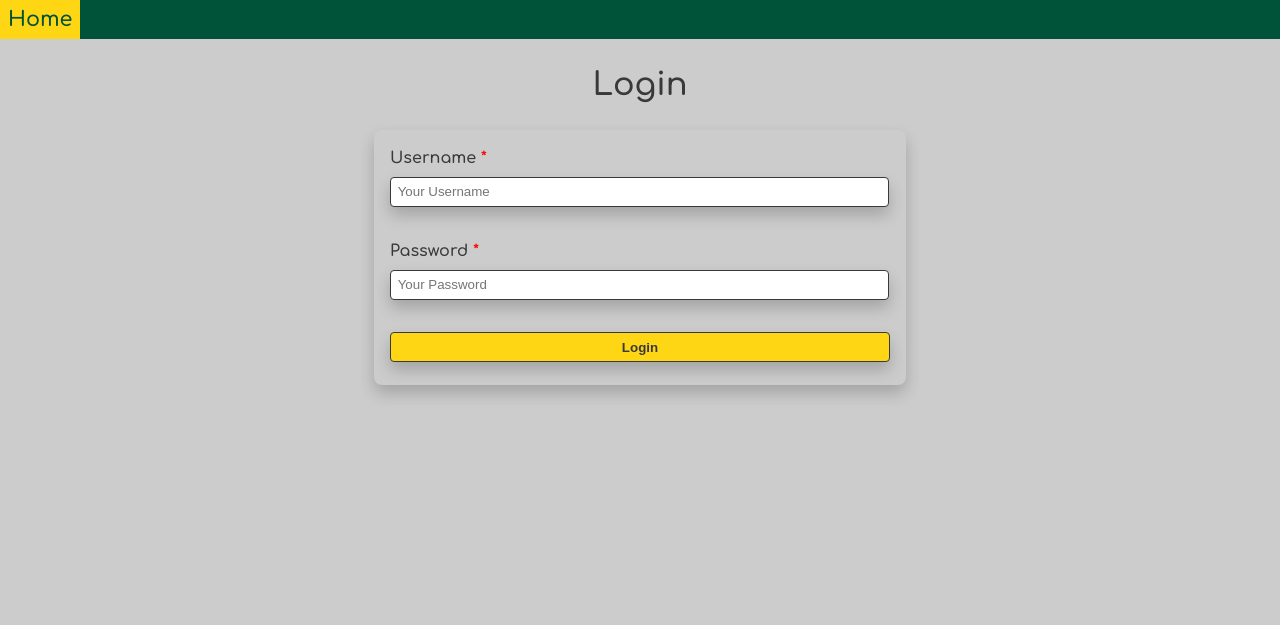
After one commit to mmoomocow/digital-commendations, a Django app: template users/templates/users/login.html in a window 1280 px wide. The commit adds this page. Shown: the top 625 px of the page. Run offline with Django 4.2, Linux system fonts and the light colour scheme; the template is opened without the code that fills it, so the values that code supplies are empty; parts of the project's set-up code (start-up, migrations or seed data) failed here and were passed over.

Commit message:
Front end for login page
Signed-off-by: mmoomocow <44288823+mmoomocow@users.noreply.github.com>

```diff
--- a/home/static/css/base.css
+++ b/home/static/css/base.css
@@ -74,3 +74,9 @@ footer {
 	bottom: 0;
 	width: 100%;
 }
+
+/* Style for required field abbreviations */
+.requiredField {
+	color: red;
+	text-decoration: none;
+}
--- a/home/static/css/base.min.css
+++ b/home/static/css/base.min.css
@@ -1 +1 @@
-@import url(https://fonts.googleapis.com/css2?family=Comfortaa:wght@600&display=swap);:root{--color-gold:#FFD614;--color-green:#005239;--color-grey-light:#cccccc;--color-grey-dark:#393939}.right{float:right}.left{float:left}.textCenter{text-align:center}.textRight{text-align:right}.textLeft{text-align:left}body,html{margin:0;padding:0;font-family:Comfortaa,sans-serif;font-size:16px;line-height:1.5;background-color:var(--color-grey-light);color:var(--color-grey-dark);min-height:100vh;max-width:100vw;overflow-x:hidden;position:relative}nav{background-color:var(--color-green);font-size:1.3em}nav a{display:inline-block;padding:.25rem .5rem;text-decoration:none;background-color:var(--color-green);color:var(--color-gold);transition:background-color .3s ease-in,color .3s ease-in}nav a:hover{background-color:var(--color-gold);color:var(--color-green)}main{padding-bottom:14.5vw;width:80vw;margin-left:10vw}footer{height:14.5vh;background-color:var(--color-green);padding:1rem;color:var(--color-gold);text-align:center;position:absolute;bottom:0;width:100%}
+@import url(https://fonts.googleapis.com/css2?family=Comfortaa:wght@600&display=swap);:root{--color-gold:#FFD614;--color-green:#005239;--color-grey-light:#cccccc;--color-grey-dark:#393939}.right{float:right}.left{float:left}.textCenter{text-align:center}.textRight{text-align:right}.textLeft{text-align:left}body,html{margin:0;padding:0;font-family:Comfortaa,sans-serif;font-size:16px;line-height:1.5;background-color:var(--color-grey-light);color:var(--color-grey-dark);min-height:100vh;max-width:100vw;overflow-x:hidden;position:relative}nav{background-color:var(--color-green);font-size:1.3em}nav a{display:inline-block;padding:.25rem .5rem;text-decoration:none;background-color:var(--color-green);color:var(--color-gold);transition:background-color .3s ease-in,color .3s ease-in}nav a:hover{background-color:var(--color-gold);color:var(--color-green)}main{padding-bottom:14.5vw;width:80vw;margin-left:10vw}footer{height:14.5vh;background-color:var(--color-green);padding:1rem;color:var(--color-gold);text-align:center;position:absolute;bottom:0;width:100%}.requiredField{color:red;text-decoration:none}
--- /dev/null
+++ b/users/static/users/css/login.min.css
@@ -0,0 +1 @@
+form{margin:0 auto;max-width:500px;padding:1rem;background-color:var(--color-grey-light);border-radius:.5rem;box-shadow:0 .5rem 1rem rgba(0,0,0,.2)}.formField{margin-bottom:2rem;width:100%}.formField:last-of-type{margin-bottom:0}form input{display:block;margin:.5em 0;padding:.5em;border:1px solid var(--color-grey-dark);border-radius:.25rem;box-shadow:0 .5rem 1rem rgba(0,0,0,.2);width:calc(100% - 1rem)}form #submit{width:100%;background-color:var(--color-gold);color:var(--color-grey-dark);font-weight:700;cursor:pointer}.errorMessage{color:red;font-weight:700;margin-bottom:1rem}
--- /dev/null
+++ b/users/templates/users/login.html
@@ -0,0 +1,42 @@
+{% extends 'base.html' %}
+{% load static %}
+
+{% comment %} HTML title {% endcomment %}
+{% block title %}Login{% endblock title %}
+{% comment %} Meta description {% endcomment %}
+{% block description %}Login to Bayfield High School's Digital Commendation system{% endblock description %}
+
+{% comment %} Content that goes in the HTML head {% endcomment %}
+{% block head %}
+	<link rel="stylesheet" href="{% static 'users/css/login.min.css' %}">
+	{% if success %}<meta http-equiv="refresh" content="3;/">{% endif %}
+{% endblock head %}
+
+{% comment %} H1 at top of page, page title {% endcomment %}
+{% block headerText %}Login{% endblock headerText %}
+
+{% comment %} Main content {% endcomment %}
+{% block content %}
+<div class="formContainer">
+	<form action="/users/login/" method="post">
+		{% csrf_token %}
+		<div class="formField">
+			<label for="username">Username <abbr class="requiredField" title="This field is required">*</abbr></label>
+			<input type="text" name="username" id="username" placeholder="Your Username" {% if username %}value={{username}}{% endif %} required/>
+		</div>
+		<div class="formField">
+			<label for="password">Password <abbr class="requiredField" title="This field is required">*</abbr></label>
+			<input type="password" name="password" id="password" placeholder="Your Password" required/>
+		</div>
+		{% comment %} Display the error message, if there is one {% endcomment %}
+		{% if error %}
+			<div class="formField">
+				<div class="errorMessage">{{ error|safe }}</div>
+			</div>
+		{% endif %}
+		<div class="formField">
+			<input id="submit" type="submit" value="Login"/>
+		</div>
+	</form>
+</div>
+{% endblock content %}
```
Also changed, not shown: users/static/users/css/login.css (added, +41 -0 lines), users/views.py (+13 -6 lines).
